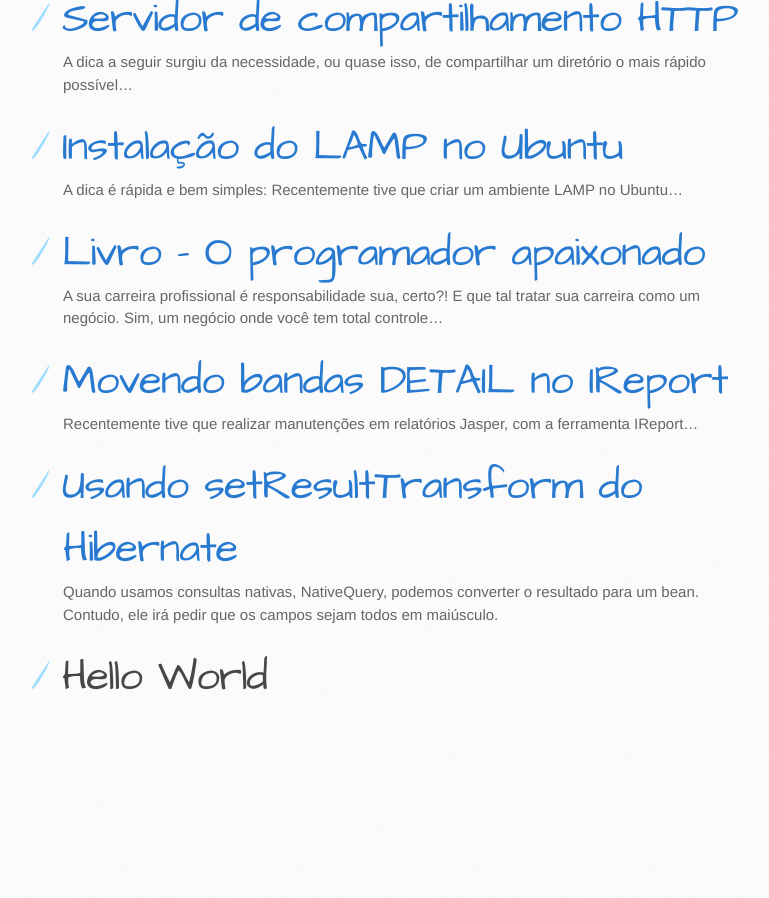
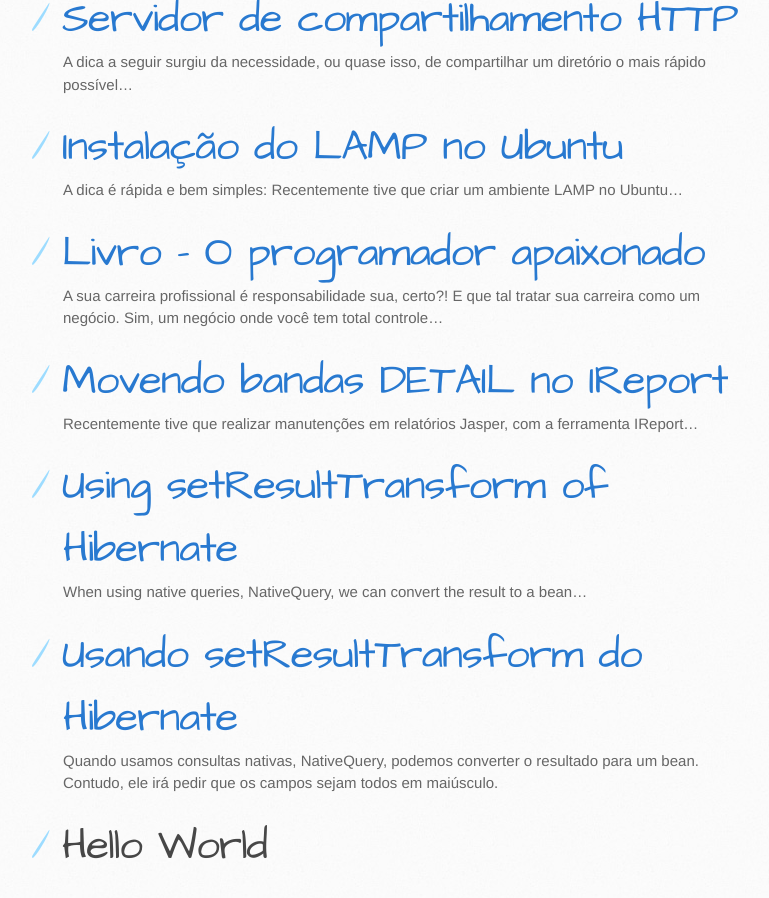
Before and after one commit to fagnercandido/fagnercandido_old.github.io, a Jekyll site: the page built from index.md, in a window 1280 px wide and 900 px high, scrolled down 1731 px. Shown: the whole window, without its empty margins (107-876 px from the left). Built offline with Jekyll 4.4.1, drawn with Linux system fonts in a browser that asks for light colours; our own code applies the rules of GitHub Pages for plain Markdown files; before the commit the page ends 2463 px from its top, so only the background shows below that.

Commit message:
post in english

```diff
--- a/index.md
+++ b/index.md
@@ -67,7 +67,8 @@ A sua carreira profissional é responsabilidade sua, certo?! E que tal tratar su
 # [](#header-1)[Movendo bandas DETAIL no IReport](detail-ireport)
 Recentemente tive que realizar manutenções em relatórios Jasper, com a ferramenta IReport...
 
-
+# [](#header-1)[Using setResultTransform of Hibernate](set-result-transform-en)
+When using native queries, NativeQuery, we can convert the result to a bean...
 
 # [](#header-1)[Usando setResultTransform do Hibernate](set-result-transform)
 Quando usamos consultas nativas, NativeQuery, podemos converter o resultado para um bean. Contudo, ele irá pedir que os campos sejam todos em maiúsculo.
```
Also changed, not shown: set-result-transform-en.md (+1 -1 lines).
